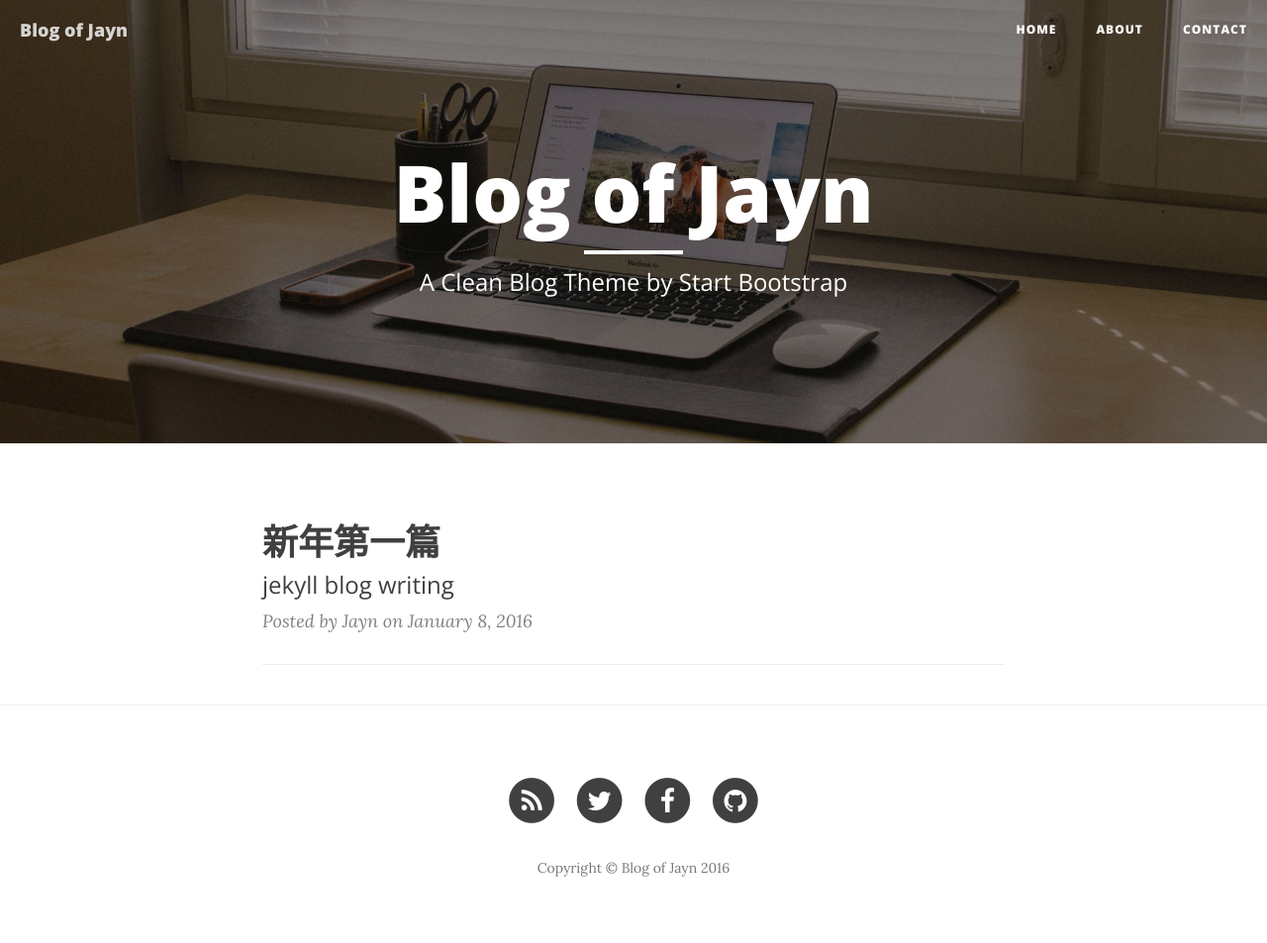
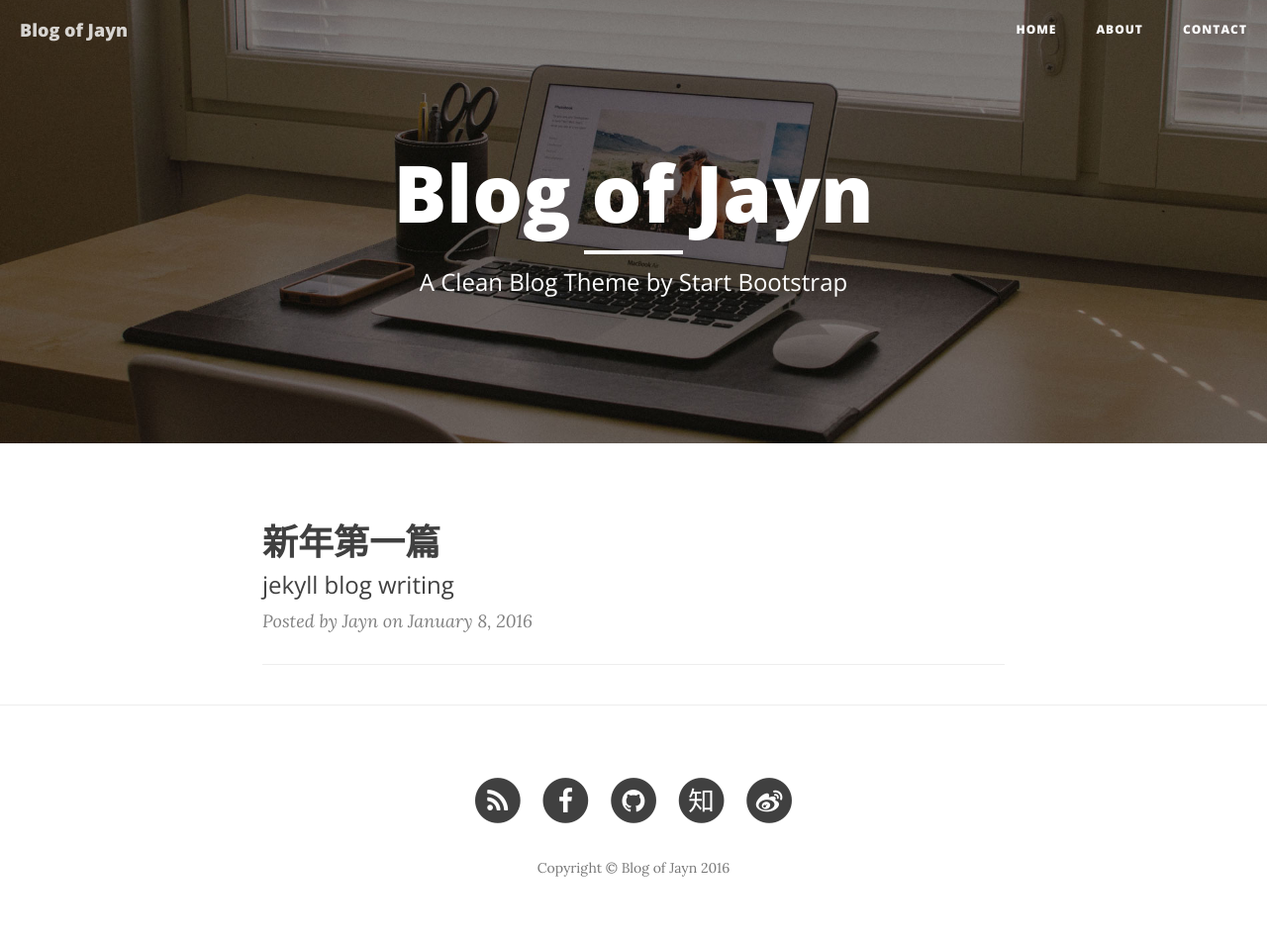
Before and after one commit to JayYangSS/JayYangSS.github.io, a Jekyll site: the page built from index.html, in a window 1280 px wide. Shown: the whole page at 99% size. Built offline with Jekyll 4.4.1, drawn with Linux system fonts in a browser that asks for light colours; nearby versions of some CDN libraries; the list of posts is cut into pages by our own code.

Commit message:
add the account of weibo and zhihu

```diff
--- a/_config.yml
+++ b/_config.yml
@@ -5,9 +5,11 @@ email: jimyang1ss@sjtu.edu.cn
 description: "Write your site description here. It will be used as your sites meta description as well!"
 baseurl: ""
 url: "http://Jayn.com"
-twitter_username: SBootstrap
+#twitter_username: SBootstrap
 github_username:  JayYangSS
 facebook_username:  jimyangboy
+zhihu_username: xiao-ming-53-57
+weibo_username: u/2122271063
 
 # Build settings
 markdown: kramdown
--- a/_includes/footer.html
+++ b/_includes/footer.html
@@ -42,6 +42,27 @@
                         </a>
                     </li>
                     {% endif %}
+                    <!-- add Weibo, Zhihu by Jayn, add target = "_blank" to <a> by Jayn -->
+                    {% if site.zhihu_username %}
+                    <li>
+                        <a target="_blank" href="https://www.zhihu.com/people/{{ site.zhihu_username }}">
+                            <span class="fa-stack fa-lg">
+                                <i class="fa fa-circle fa-stack-2x"></i>
+                                <i class="fa  fa-stack-1x fa-inverse">知</i>
+                            </span>
+                        </a>
+                    </li>
+                    {% endif %}
+                    {% if site.weibo_username %}
+                    <li>
+                        <a target="_blank" href="http://weibo.com/{{ site.weibo_username }}">
+                            <span class="fa-stack fa-lg">
+                                <i class="fa fa-circle fa-stack-2x"></i>
+                                <i class="fa fa-weibo fa-stack-1x fa-inverse"></i>
+                            </span>
+                        </a>
+                    </li>
+                    {% endif %}
                 </ul>
                 <p class="copyright text-muted">Copyright &copy; {{ site.title }} {{ site.time | date: '%Y' }}</p>
             </div>
```
